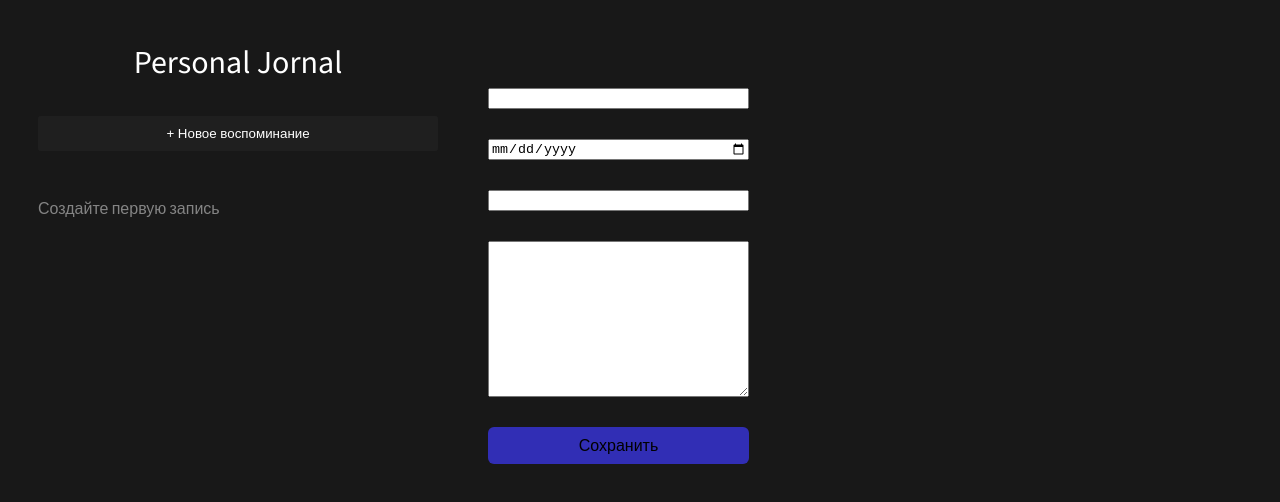
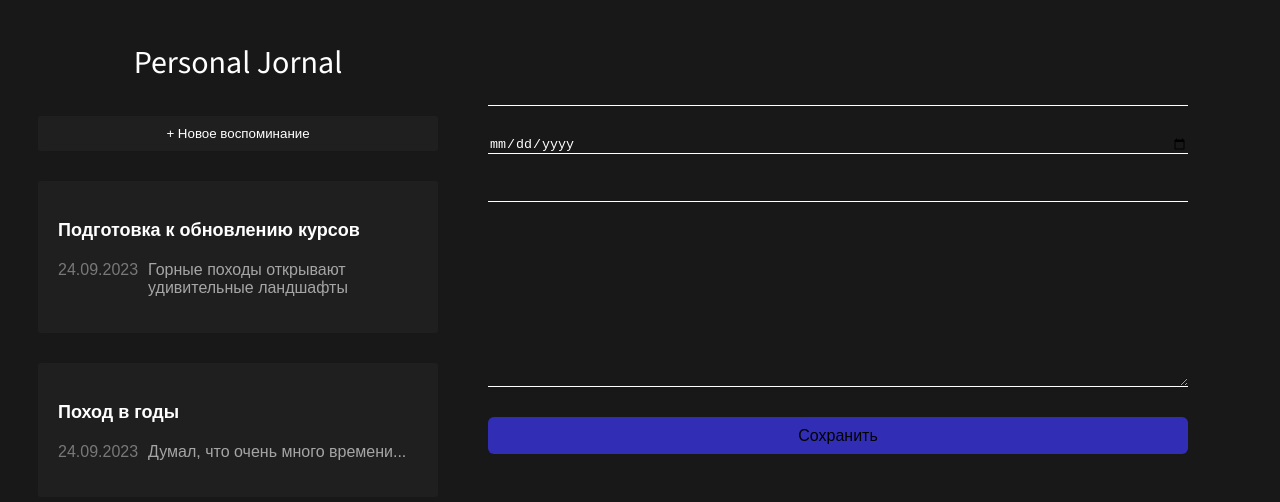
Before and after one commit to serg310583/project-react, a React (Vite) app: page / in a window 1280 px wide. Shown: the top 502 px of the page. Built offline with nearby package versions, Linux system fonts and the light colour scheme.

Commit message:
applied input css

```diff
--- a/src/App.jsx
+++ b/src/App.jsx
@@ -8,18 +8,18 @@ import LeftPanel from './components/layouts/LeftPanel/LeftPanel';
 import JornalForm from './components/JornalForm/JornalForm';
 
 const INITIAL_DATA = [
-	// {
-	// 	id: 1,
-	// 	title: 'Подготовка к обновлению курсов',
-	// 	text: 'Горные походы открывают удивительные ландшафты',
-	// 	date: new Date()
-	// },
-	// {
-	// 	id: 2,
-	// 	title: 'Поход в годы',
-	// 	text: 'Думал, что очень много времени...',
-	// 	date: new Date()
-	// }
+	{
+		id: 1,
+		title: 'Подготовка к обновлению курсов',
+		text: 'Горные походы открывают удивительные ландшафты',
+		date: new Date()
+	},
+	{
+		id: 2,
+		title: 'Поход в годы',
+		text: 'Думал, что очень много времени...',
+		date: new Date()
+	}
 ];
 function App() {
 	const [items, setItems] = useState(INITIAL_DATA);
--- a/src/components/JornalForm/JornalForm.css
+++ b/src/components/JornalForm/JornalForm.css
@@ -1,5 +1,14 @@
 .jornal-form {
     display: flex;
     flex-direction: column;
-    gap: 30px
+    gap: 30px;
+    width: 700px;
 }
+
+input, textarea {
+    background-color: #181818;
+    border: none;
+    border-bottom: 1px solid white;
+    color: rgb(255, 255, 255);
+    text-decoration: none;
+}
--- a/src/components/layouts/Body/Body.css
+++ b/src/components/layouts/Body/Body.css
@@ -1,3 +1,4 @@
  .body {
     padding: 50px;
+    max-width: 800px;
  }
```
